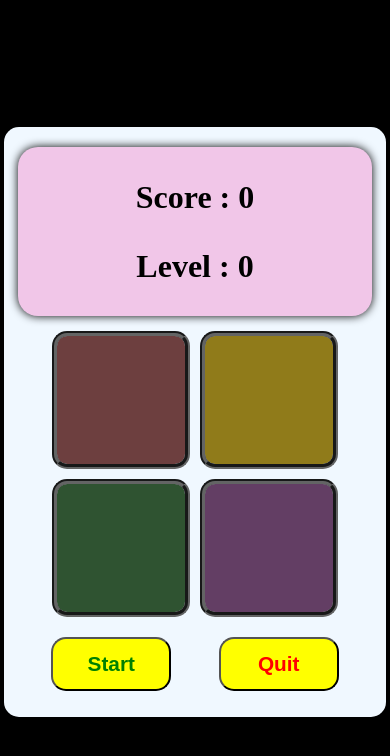
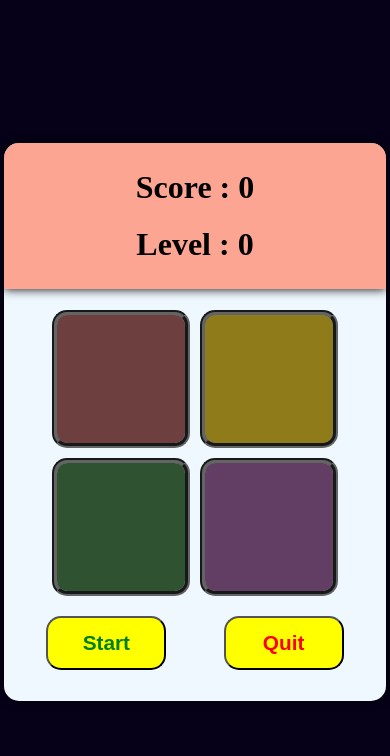
Before and after one commit to abhis12321/simen_says, a plain HTML site: page index.html in a window 390 px wide. Drawn offline with Linux system fonts and the light colour scheme.

Commit message:
some styling modifications

```diff
--- a/simen.css
+++ b/simen.css
@@ -5,10 +5,8 @@
     overflow: hidden;
 }
 body {
-    /* max-height: 100vh; */
     min-height: 100vh;
-    background: #000;
-    overflow: auto;
+    background: #060019;
     display: flex;
     align-items: center;
     justify-items: center;
@@ -31,7 +29,7 @@ body {
     max-width: 550px;
     width: 98%;
     margin: auto;
-    padding: 10px;
+    padding-bottom: 1rem;
     box-shadow: 0 0 10px black;
     background-color: aliceblue;
     border-radius: 15px;
@@ -77,18 +75,21 @@ body {
 
 /* Upper Box */
 .upper-box {
+    padding: 1rem;
     text-align: center;
-    margin: 20px auto;
-    border-radius: 20px;
-    background: rgb(241, 198, 232);
+    background: rgb(252, 165, 147);
     box-shadow: 0 0 10px black;
-    height: 20vh;
     max-width: 700px;
-    width: 98%;
+    width: 100%;
     display: flex;
     align-items: center;
     justify-content: space-evenly;
     flex-direction: column;
+    margin-bottom: 1rem;
+}
+
+.upper-box h1 {
+    padding: 10px;
 }
 /* Upper Box */
 
@@ -103,7 +104,6 @@ body {
     display: flex;
     justify-content: space-around;
     align-items: center;
-    /* background-color: red; */
 }
 .start-reset button {
     background-color: yellow;
@@ -114,7 +114,6 @@ body {
     cursor: pointer;
     text-align: center;
     width: 120px;
-
 }
 .start-reset button:hover{
     box-shadow: 0 0 5px black;
@@ -129,21 +128,17 @@ body {
 
 
 
-
-
+.p-10 {
+    padding: 10px;
+}
 .random-flash {
     background-color: white;
 }
 .user-flash {
-    background-color: green;
+    background-color: rgb(172, 47, 6);
 }
 
-@media screen and (max-width:700px) {
-    .upper-box {
-        margin: 10px;
-    }
-}
-@media screen and (max-width:480px) {
+@media screen and (max-width:450px) {
     .box {
         margin: 10px;
     }
--- a/simen.js
+++ b/simen.js
@@ -1,4 +1,4 @@
-let body = document.querySelector("body");
+let body = document.querySelector(".game");
 let start = document.querySelector(".start");
 let quit = document.querySelector(".reset");
 let scoreT = document.querySelector(".score");
@@ -50,7 +50,7 @@ function userFlash(box){
 }
 function handleClick(event) {
     if(isStarted) {
-        userFlash(event.target);
+        // userFlash(event.target);
         let color = event.target.getAttribute("id");
         if(color === randomData[levelchecker]) {
             userData.push(color);
@@ -64,7 +64,7 @@ function handleClick(event) {
         else {
             userFlash(body);
             console.log("reset");
-            scoreT.innerHTML = `Game over!! Your score : <b>${level*5}</b>`
+            scoreT.innerHTML = `<p class='p-10'>Game over!! <br/> Your score : <b>${level*5}</b></p>`
             isStarted = false;
         }
 
```
